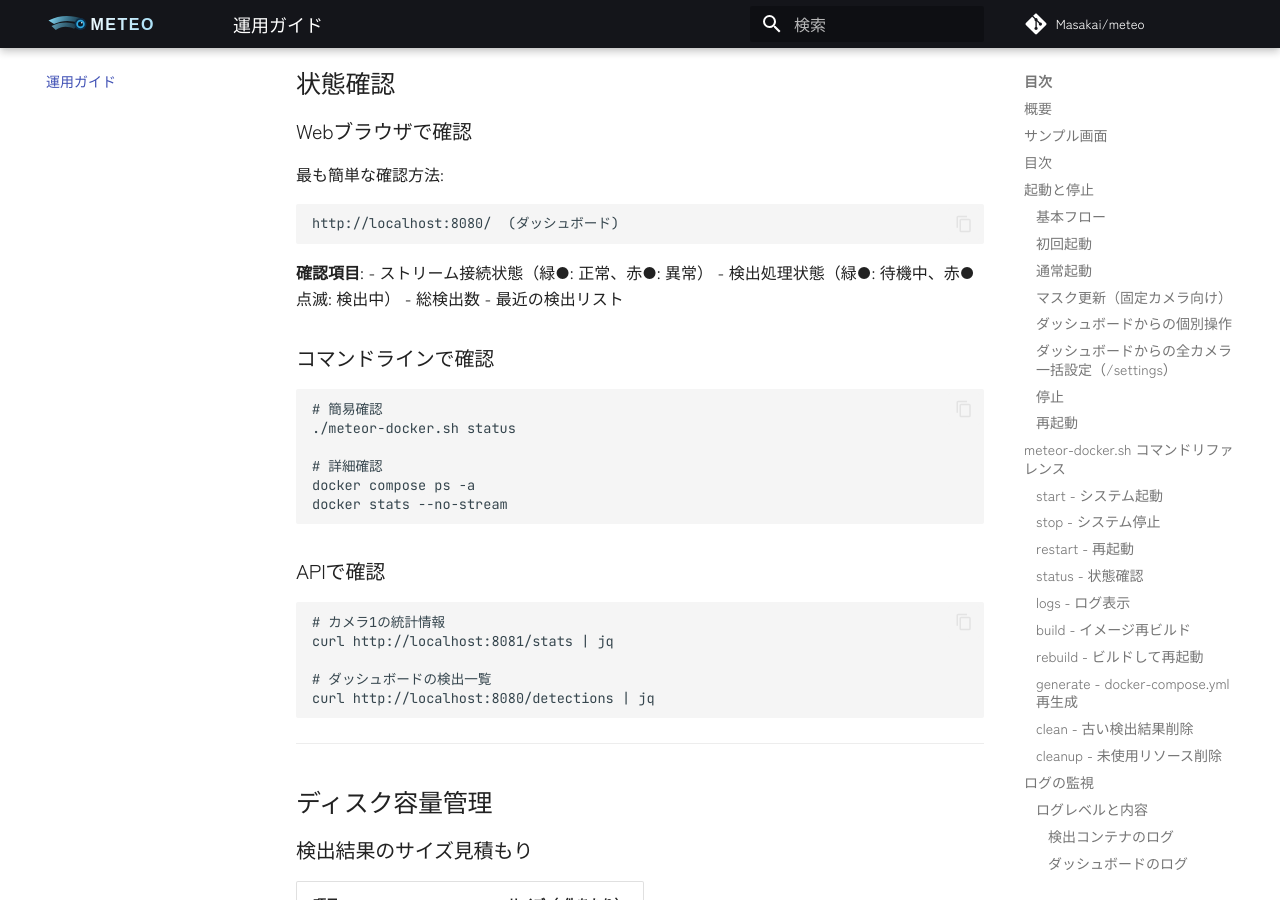
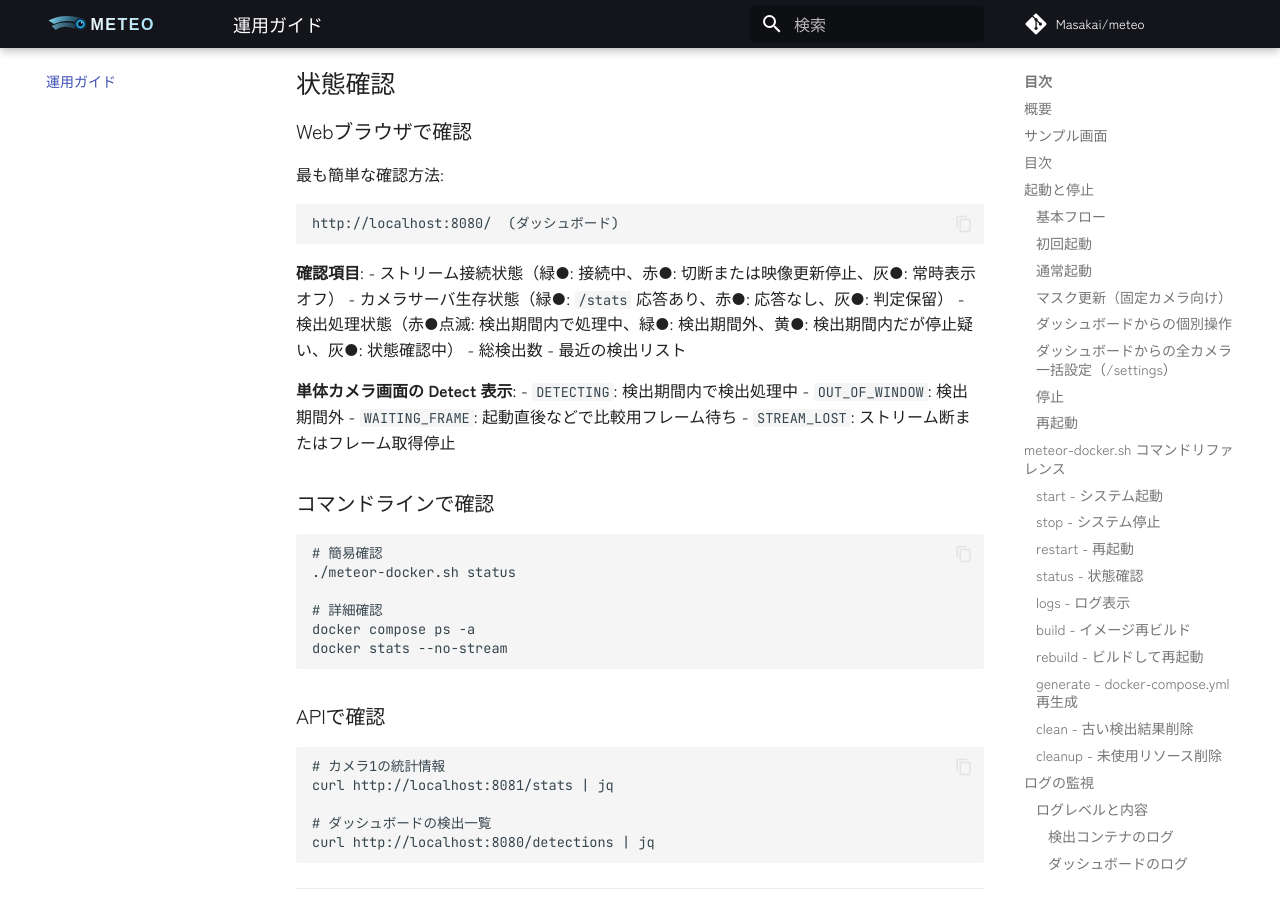
Before and after one commit to Masakai/meteo, an MkDocs documentation site: the page built from documents/OPERATIONS_GUIDE.md, in a window 1280 px wide and 900 px high, scrolled down 8592 px. Built offline with MkDocs 1.6.1 and Material for MkDocs 9.7.7, drawn with Linux system fonts in a browser that asks for light colours; comment, search, counter and statistics services are not loaded.

Commit message:
- README.md更新: 天文薄暮期間の仕様説明を詳細化 - ダッシュボードのインディケータ仕様を明記 - API_REFERENCE.md/DOCUMENTS_GUIDE.md: 検出状態の詳細説明とインディケータ表現を追加 - astro_utils.py: 検出ウィンドウ計算ロジックをリファクタリングし新メソッドget_detection_window_for_dateを追加 - テスト追加: get_detection_windowの夜間期分岐の検証

````diff
--- a/documents/OPERATIONS_GUIDE.md
+++ b/documents/OPERATIONS_GUIDE.md
@@ -455,10 +455,17 @@ http://localhost:8080/  (ダッシュボード)
 ```
 
 **確認項目**:
-- ストリーム接続状態（緑●: 正常、赤●: 異常）
-- 検出処理状態（緑●: 待機中、赤●点滅: 検出中）
+- ストリーム接続状態（緑●: 接続中、赤●: 切断または映像更新停止、灰●: 常時表示オフ）
+- カメラサーバ生存状態（緑●: `/stats` 応答あり、赤●: 応答なし、灰●: 判定保留）
+- 検出処理状態（赤●点滅: 検出期間内で処理中、緑●: 検出期間外、黄●: 検出期間内だが停止疑い、灰●: 状態確認中）
 - 総検出数
 - 最近の検出リスト
+
+**単体カメラ画面の Detect 表示**:
+- `DETECTING`: 検出期間内で検出処理中
+- `OUT_OF_WINDOW`: 検出期間外
+- `WAITING_FRAME`: 起動直後などで比較用フレーム待ち
+- `STREAM_LOST`: ストリーム断またはフレーム取得停止
 
 ### コマンドラインで確認
 
````
Also changed, not shown: README.md (+12 -1 lines), documents/API_REFERENCE.md (+11 -0 lines).
